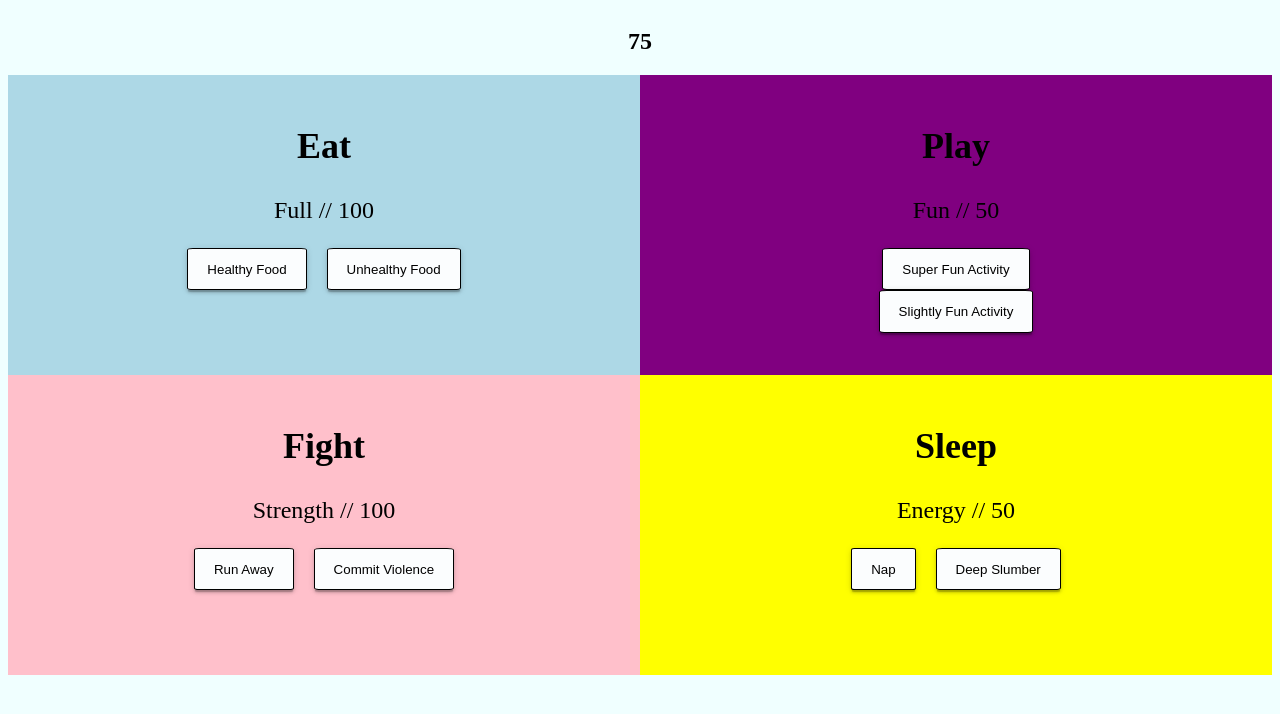
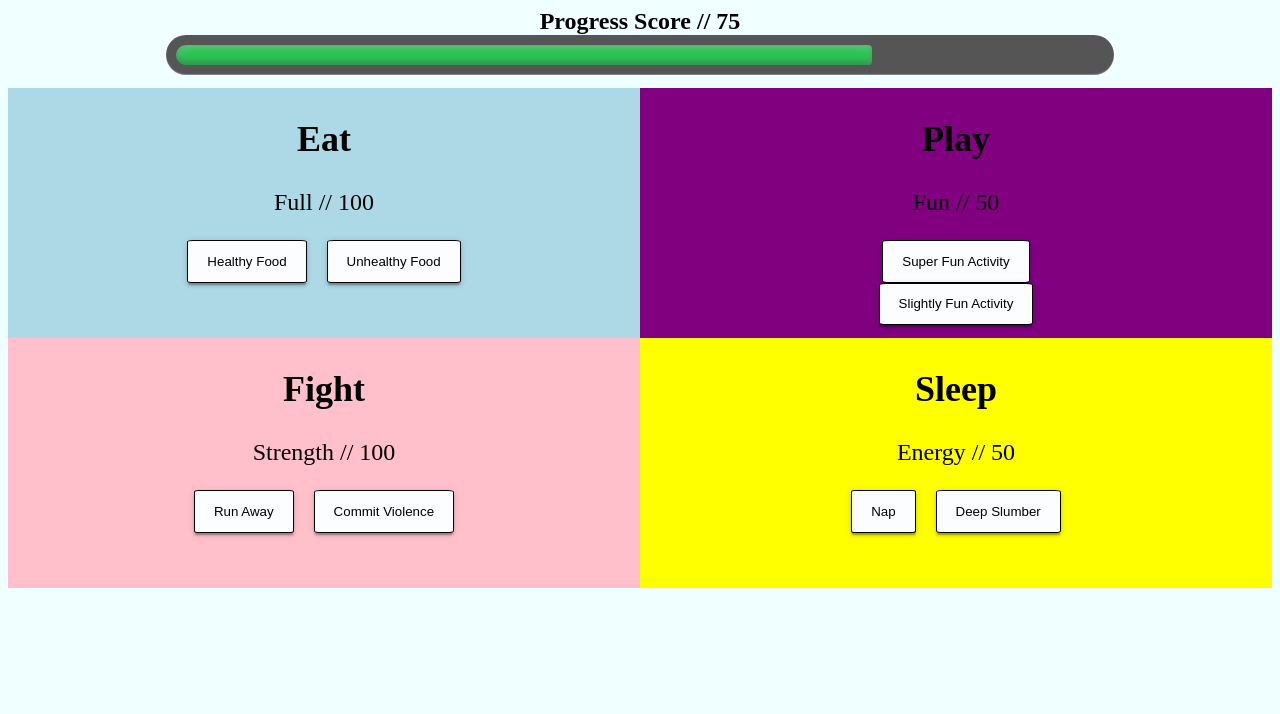
Before and after one commit to John-Fleming/tamagotchi, a website built with webpack: page src/index.html in a window 1280 px wide. Built offline with nearby package versions, Linux system fonts and the light colour scheme; a web font is replaced by a local one.

Commit message:
progress bar style added

```diff
--- a/src/javascripts/components/progress/progress.js
+++ b/src/javascripts/components/progress/progress.js
@@ -9,7 +9,10 @@ import './progress.scss';
 const printProgressScore = () => {
   const progressScore = progressData.getProgressScore();
   let domString = '';
-  domString += `<h2>${progressScore}</h2>`;
+  domString += `<h2>Progress Score // ${progressScore}</h2>`;
+  domString += '<div class="meter">';
+  domString += `<span style="width: ${progressScore}%"></span>`;
+  domString += '</div>';
   utils.printToDom('progress', domString);
 };
 
--- a/src/javascripts/components/progress/progress.scss
+++ b/src/javascripts/components/progress/progress.scss
@@ -1,4 +1,38 @@
 #progress {
-  width: 100%;
+  width: 75%;
+  margin: 0 auto 1%;
   text-align: center;
+  h2 {
+    margin-bottom: 0;
+    margin-top: 0;
+  }
+  .meter {
+    height: 20px;
+    position: relative;
+    background: #555;
+    -moz-border-radius: 25px;
+    -webkit-border-radius: 25px;
+    border-radius: 25px;
+    padding: 10px;
+    box-shadow: inset 0 -1px 1px rgba(255,255,255,0.3);
+  }
+  .meter > span {
+    display: block;
+    height: 100%;
+    border-top-right-radius: 8px;
+    border-bottom-right-radius: 8px;
+    border-top-left-radius: 20px;
+    border-bottom-left-radius: 20px;
+    background-color: rgb(43,194,83);
+    background-image: linear-gradient(
+      center bottom,
+      rgb(43,194,83) 37%,
+      rgb(84,240,84) 69%
+    );
+    box-shadow:
+      inset 0 2px 9px  rgba(255,255,255,0.3),
+      inset 0 -2px 6px rgba(0,0,0,0.4);
+    position: relative;
+    overflow: hidden;
+  }
 }
--- a/src/styles/_variables.scss
+++ b/src/styles/_variables.scss
@@ -3,13 +3,13 @@
 
 @mixin quadrant-set($color){
   background-color: $color;
-  height: 300px;
+  height: 250px;
   width: 50%;
 }
 
 @mixin set-quad-content($color){
   width: 50%;
-  margin: 8% auto;
+  margin: .5rem auto;
   text-align: center;
   font-size: 1.5rem;
   h2 {
```
